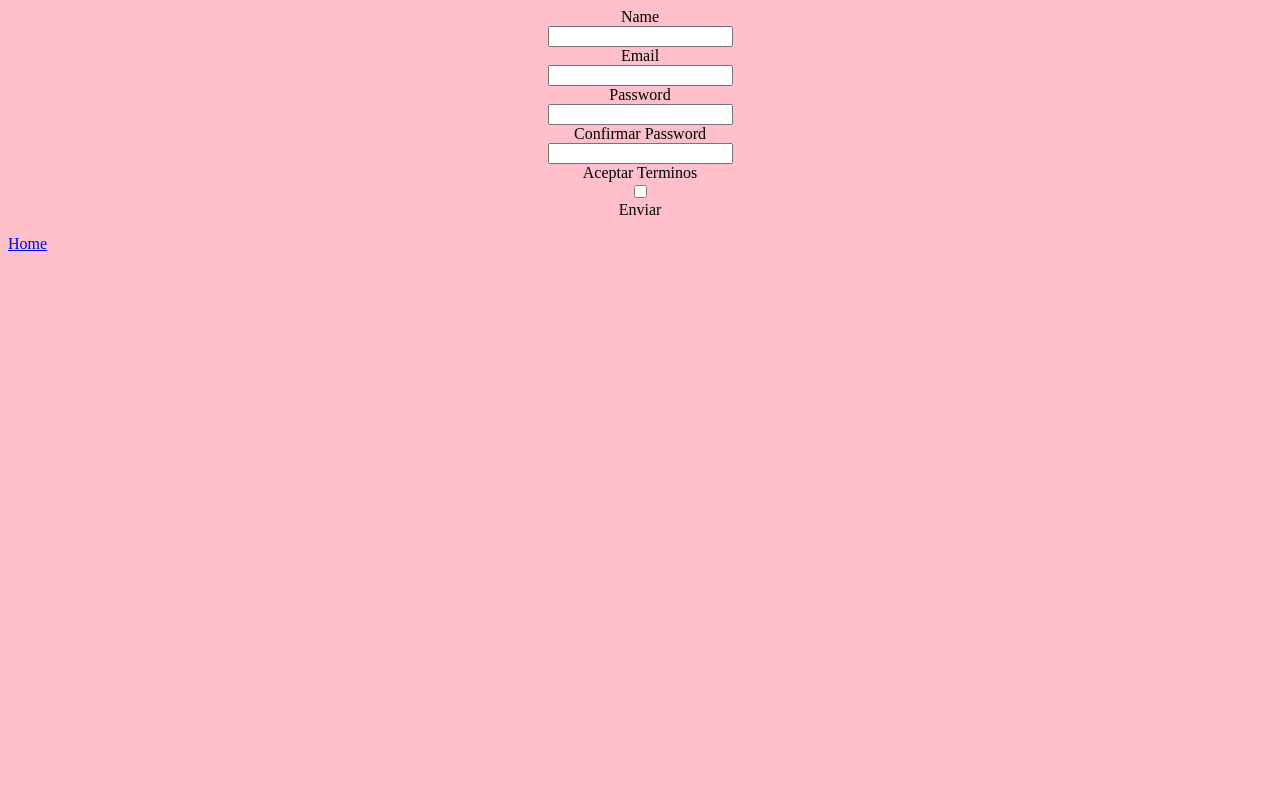
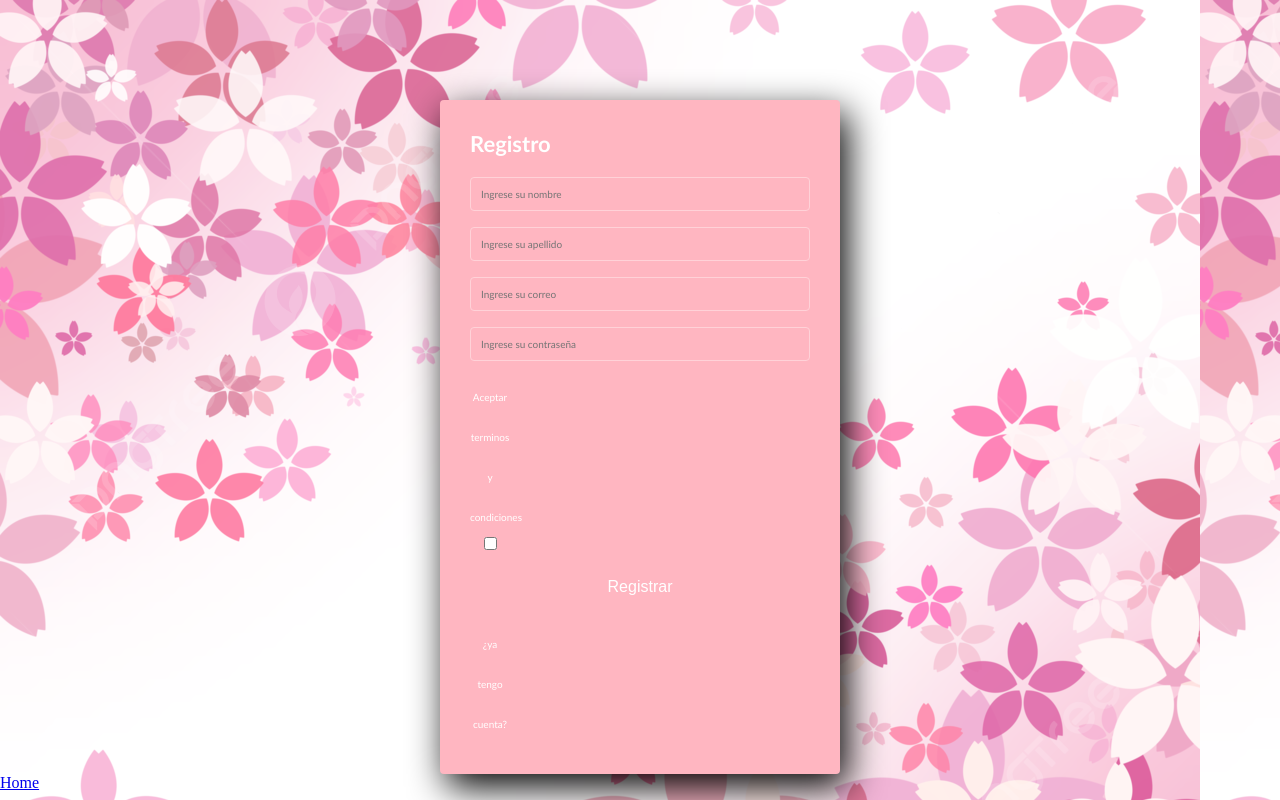
Before and after one commit to team-jasp/team-jasp.github.io, a plain HTML site: page form.html in a window 1280 px wide. Drawn offline with Linux system fonts and the light colour scheme.

Commit message:
Cambio final

```diff
--- a/form.html
+++ b/form.html
@@ -3,35 +3,19 @@
     <meta name="viewport" content="width=device-width, initial-scale=1.0"</meta>
     <link rel="stylesheet" href="index.html">
     <title>Formulario</title>
+    <link rel="stylesheet" href="style.css">
     <link rel="stylesheet" href="index.css">
-<Style>
-    .Centrado{
-        display: flex;
-        flex-direction: column;
-        justify-content: center;
-        align-items: center;
-
-        text-decoration: none;
-        text-transform: capitalize;
-    }
-    .bts{
-        background-color: white;
-    }
-    </style>
 </head>
 <body>
         <form class="Centrado" action="" method="post">
-            <label for="name">Name</label>
-            <input type="text" id="name" name="name">
-            <label for="email">Email</label>
-            <input type="text" id="email" name="email">
-            <label for="password">Password</label>
-            <input type="password" id="password" name="password"
-            <label for="password2">Confirmar password</label>
-            <input type="password" id="password2" name="password2"
-            <label for="term">Aceptar terminos</label>
-            <input type="checkbox" id="term" name="term"
-            <button type="button" class="btn">Enviar</button>
+            <h4>Registro</h4>
+            <input class="inputs" type="text" name="nombre" id="nombres" placeholder="Ingrese su nombre">
+            <input class="inputs" type="text" name="apellidos" id="apellidos" placeholder="Ingrese su apellido">
+            <input class="inputs" type="email" name="correo" id="correo" placeholder="Ingrese su correo">
+            <input class="inputs" type="password" name="contraseña" id="contraseña" placeholder="Ingrese su contraseña">
+            <p>Aceptar terminos y condiciones<input type="checkbox" id="term" name="term"> </p>
+            <button type="button" class="btn">Registrar</button>
+            <p><a href="#">¿ya tengo cuenta?</a></p>
         </form>
     <a href="index"> Home </a>
 </body>
--- /dev/null
+++ b/style.css
@@ -0,0 +1,57 @@
+*{
+    margin: 0%;
+    padding: 0%;
+    box-sizing: border-box;
+}
+
+body{
+    background-image: url(Imagen/web.jpg);
+}
+.Centrado{
+    width: 400px;
+    background: #FFB6C1;
+    padding: 30px;
+    margin: auto;
+    margin-top: 100px;
+    border-radius: 4px;
+    font-family: 'calibri';
+    color: white;
+    box-shadow: 7px 13px 37px #000;
+}
+.Centrado h4{
+    font-size: 22px;
+    margin-bottom: 20px;
+}
+.inputs{
+width: 100%;
+background: #FFB6C1;
+padding: 10px;
+border-radius: 4px;
+margin-bottom: 16px;
+border: 1px solid #ffd2d8;
+font-size: 10px;
+font-family: 'calibri';
+}
+.Centrado p{
+    width: 40px;
+    text-align: center;
+    font-size: 10px;
+    line-height: 40px;
+}
+.Centrado a{
+    color: white;
+    text-decoration: none;
+}
+.Centrado a:hover{
+    color: white;
+    text-decoration: underline;
+}
+.Centrado .btn{
+    width: 100%;
+    background: #FFB6C1;
+    border: none;
+    padding: 12px;
+    color: white;
+    margin: 16px 0;
+    font-size: 16px;
+}
```
Also changed, not shown: Imagen/web.jpg (added).
